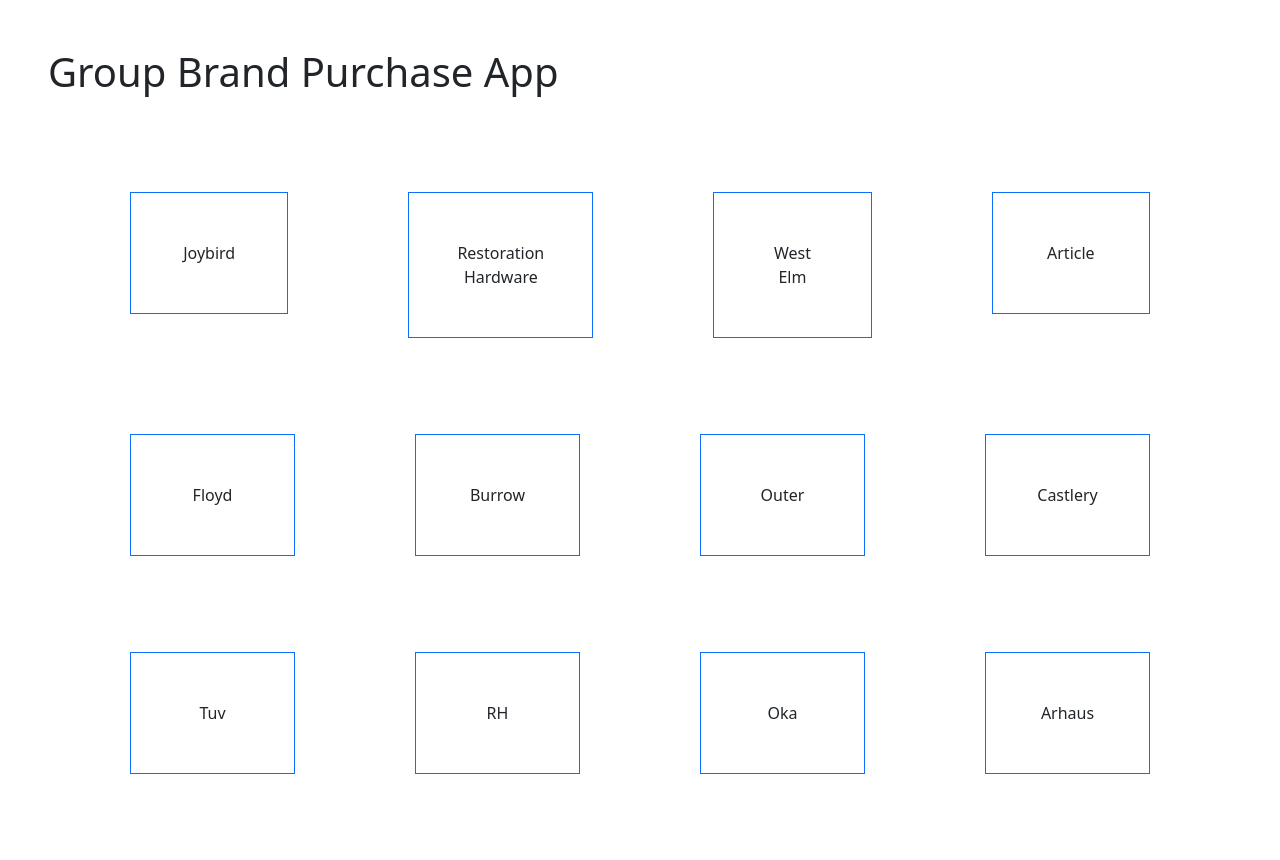
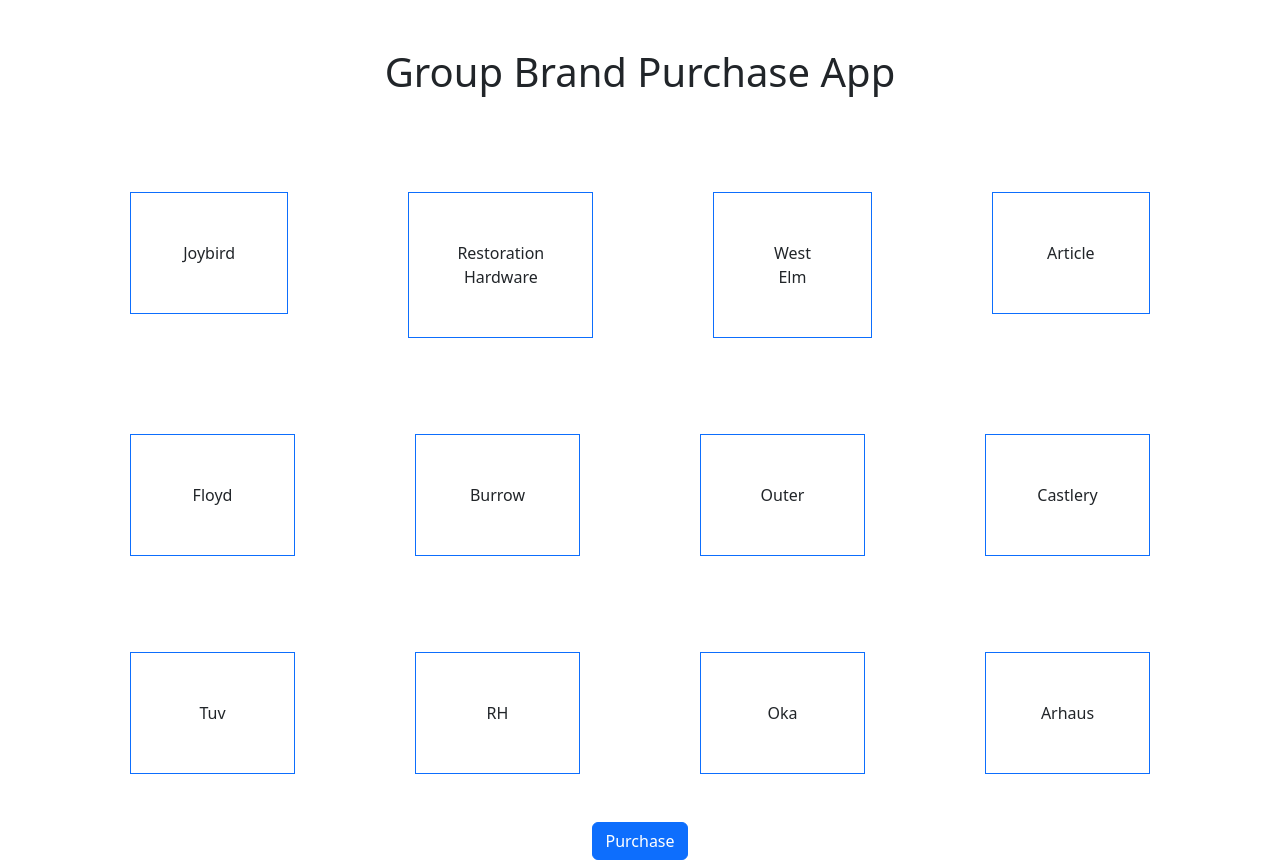
Before and after one commit to verner-dz/group_purchase_brands, a React (Create React App) app: page / in a window 1280 px wide. Before the commit the page ends 822 px from the top, so only its background shows below. Built offline with nearby package versions, Linux system fonts and the light colour scheme.

Commit message:
purchase button

```diff
--- a/src/components/App.js
+++ b/src/components/App.js
@@ -1,12 +1,16 @@
 import '../App.css';
 import Brands from './Brands'
+import Purchase from './Purchase'
 
 function App() {
   return (
     <>
-     <h1 className={'m-5'}> Group Brand Purchase App </h1>
       <div className="App">
+        <h1 className={'m-5'}> Group Brand Purchase App </h1>
+
         <Brands />
+
+        <Purchase />
       </div>
     </>
   );
--- /dev/null
+++ b/src/components/Purchase.js
@@ -0,0 +1,7 @@
+function Purchase() {
+  return(
+    <button type="button" className={'btn btn-primary'}> Purchase </button>
+  )
+}
+
+export default Purchase
```
